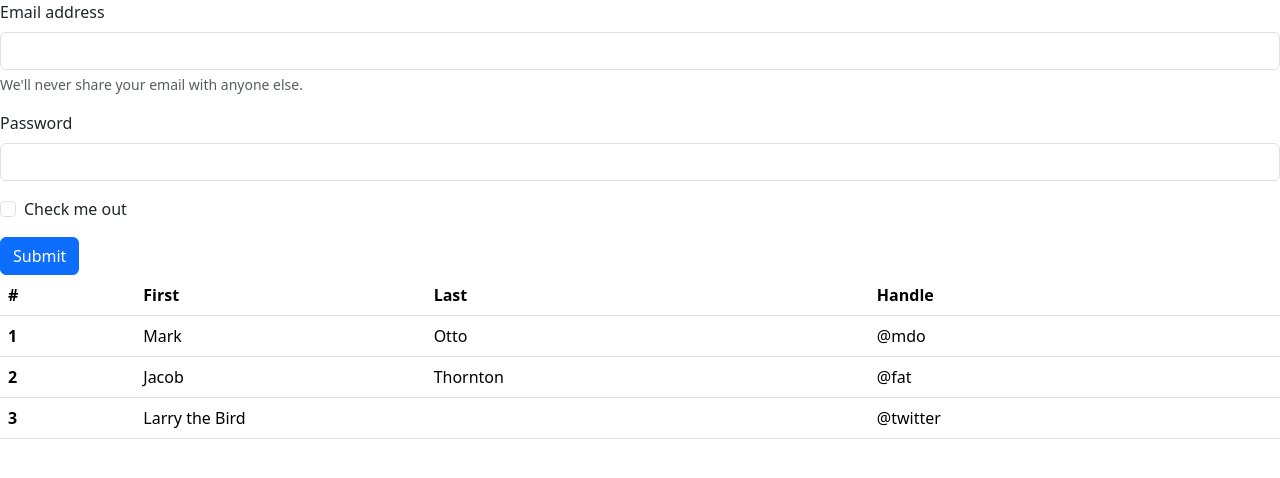
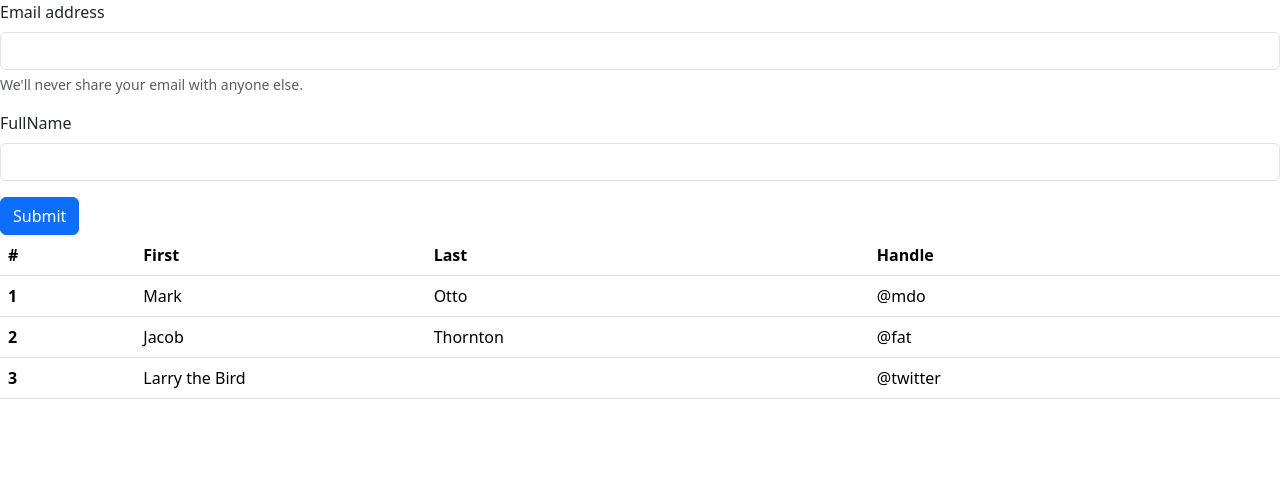
Before and after one commit to winsignares/ForoUL, a Flask app: page /controller/User in a window 1280 px wide. Shown: the part 56-534 px from the top of the page. Run offline with Flask 3, Linux system fonts and the light colour scheme.

Commit message:
cambio 1

```diff
--- a/config/templates/user.html
+++ b/config/templates/user.html
@@ -1,22 +1,19 @@
 {% extends "layaout.html" %}
 
 {% block body %}
-<form>
+
     <div class="mb-3">
       <label for="exampleInputEmail1" class="form-label">Email address</label>
       <input type="email" class="form-control" id="exampleInputEmail1" aria-describedby="emailHelp">
       <div id="emailHelp" class="form-text">We'll never share your email with anyone else.</div>
     </div>
     <div class="mb-3">
-      <label for="exampleInputPassword1" class="form-label">Password</label>
-      <input type="password" class="form-control" id="exampleInputPassword1">
+      <label for="fullName" class="form-label">FullName</label>
+      <input type="text" class="form-control" id="FullName">
     </div>
-    <div class="mb-3 form-check">
-      <input type="checkbox" class="form-check-input" id="exampleCheck1">
-      <label class="form-check-label" for="exampleCheck1">Check me out</label>
-    </div>
+
     <button onclick="saludar()" class="btn btn-primary">Submit</button>
-  </form>
+
 
 
   <table class="table">
```
